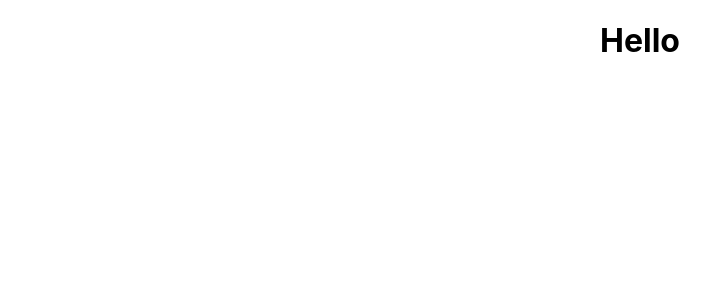
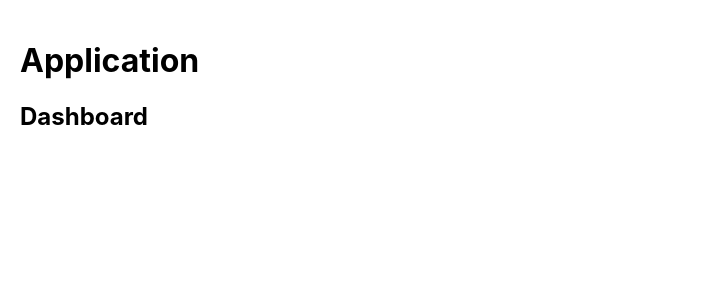
Before and after one commit to lukaszTyczka/react-login, a React (Create React App) app: page /dashboard in a window 1280 px wide. Shown: the top 300 px of the page, without its empty margins (0-721 px from the left). Built offline with nearby package versions, Linux system fonts and the light colour scheme.

Commit message:
add routing

```diff
--- a/package.json
+++ b/package.json
@@ -8,6 +8,7 @@
     "@testing-library/user-event": "^12.1.10",
     "react": "^17.0.2",
     "react-dom": "^17.0.2",
+    "react-router-dom": "^5.2.0",
     "react-scripts": "4.0.3",
     "web-vitals": "^1.0.1"
   },
--- a/src/App.css
+++ b/src/App.css
@@ -1,38 +1,3 @@
-.App {
-  text-align: center;
+.wrapper {
+    padding: 20px;
 }
-
-.App-logo {
-  height: 40vmin;
-  pointer-events: none;
-}
-
-@media (prefers-reduced-motion: no-preference) {
-  .App-logo {
-    animation: App-logo-spin infinite 20s linear;
-  }
-}
-
-.App-header {
-  background-color: #282c34;
-  min-height: 100vh;
-  display: flex;
-  flex-direction: column;
-  align-items: center;
-  justify-content: center;
-  font-size: calc(10px + 2vmin);
-  color: white;
-}
-
-.App-link {
-  color: #61dafb;
-}
-
-@keyframes App-logo-spin {
-  from {
-    transform: rotate(0deg);
-  }
-  to {
-    transform: rotate(360deg);
-  }
-}
--- a/src/App.js
+++ b/src/App.js
@@ -1,9 +1,27 @@
 import './App.css';
+import Dashboard from './components/Dashboard/Dashboard';
+import Preference from './components/Preferences/Preferences';
+import {
+    BrowserRouter,
+    BrowserRouter as Router,
+    Route,
+    Switch,
+} from 'react-router-dom';
 
 function App() {
     return (
-        <div className="App">
-            <h1>Hello</h1>
+        <div className="wrapper">
+            <h1>Application</h1>
+            <BrowserRouter>
+                <Switch>
+                    <Route path="/dashboard">
+                        <Dashboard />
+                    </Route>
+                    <Route path="/preferences">
+                        <Preference />
+                    </Route>
+                </Switch>
+            </BrowserRouter>
         </div>
     );
 }
--- /dev/null
+++ b/src/components/Dashboard/Dashboard.js
@@ -0,0 +1,11 @@
+import React from 'react';
+
+function Dashboard() {
+    return (
+        <div>
+            <h2>Dashboard</h2>
+        </div>
+    );
+}
+
+export default Dashboard;
--- /dev/null
+++ b/src/components/Preferences/Preferences.js
@@ -0,0 +1,11 @@
+import React from 'react';
+
+function Preferences() {
+    return (
+        <div>
+            <h2>Preference</h2>
+        </div>
+    );
+}
+
+export default Preferences;
```
Also changed, not shown: 1 other file (tests, documents, lock files or other folders).
